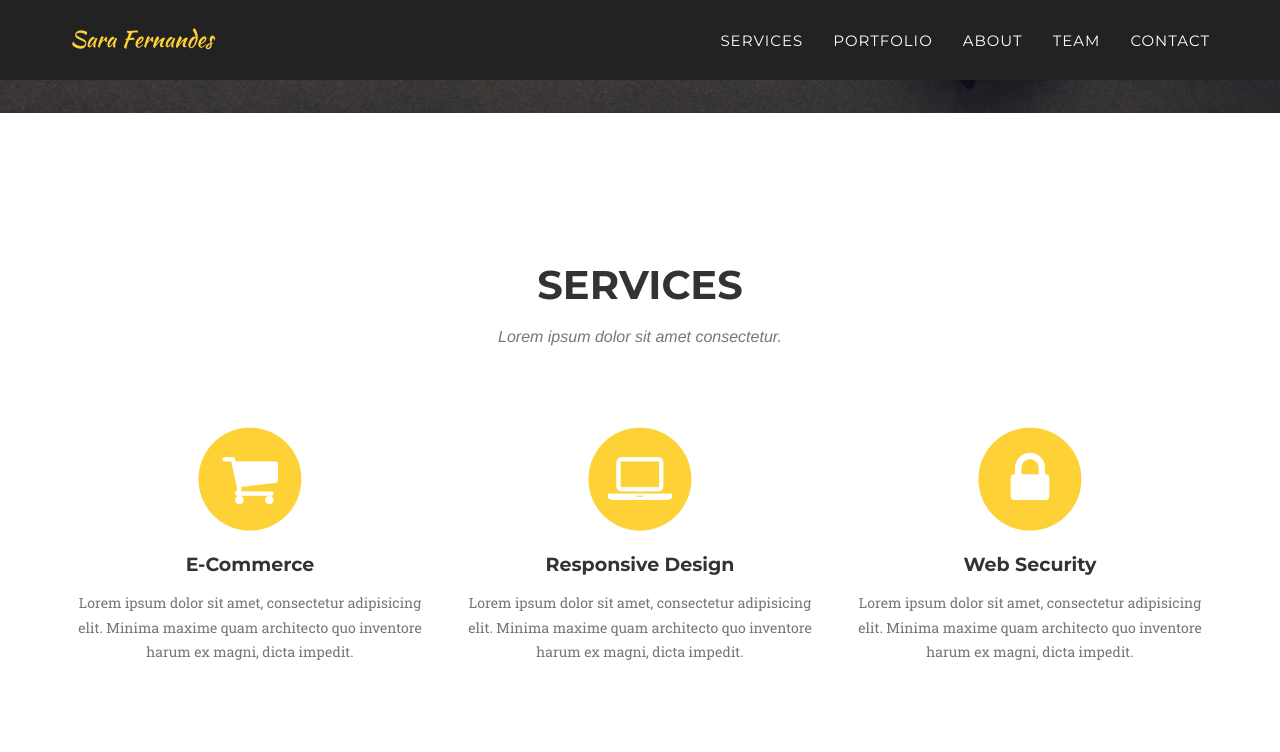
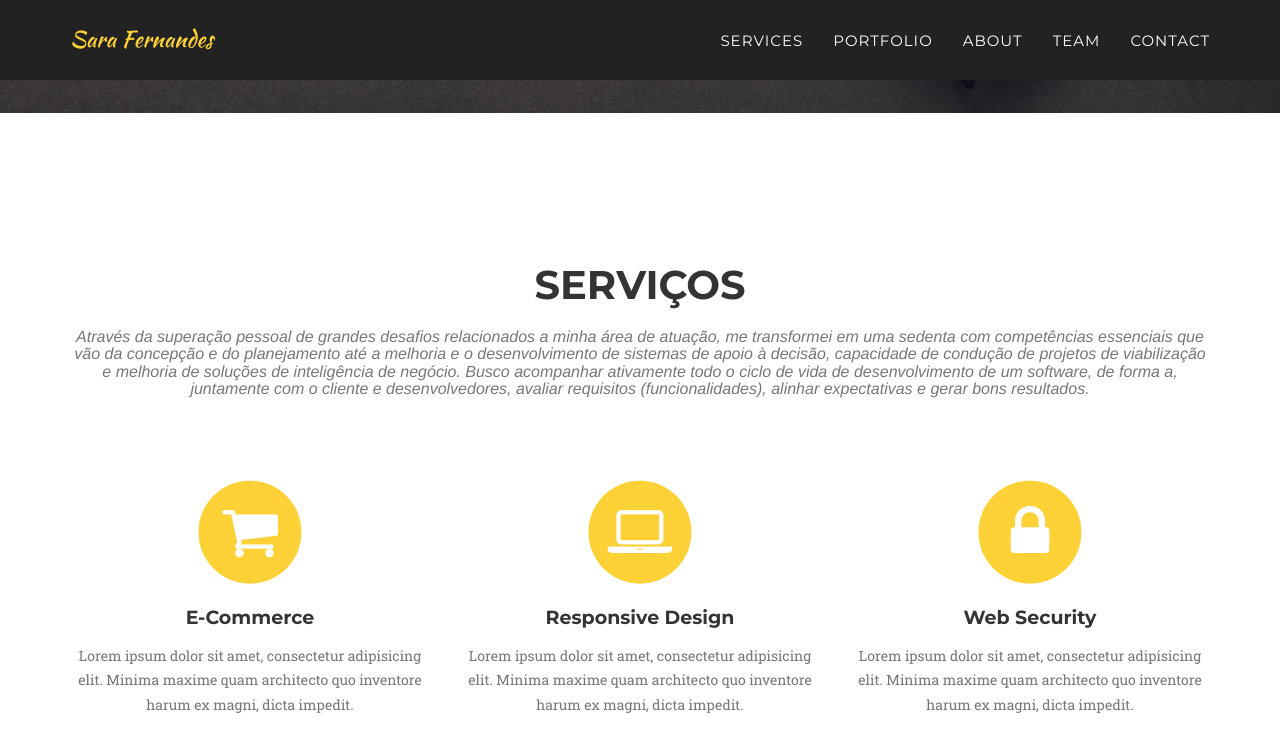
Before and after one commit to SaraFernandes/sarafernandes.github.io, a Jekyll site: the page built from index.html, in a window 1280 px wide and 900 px high, scrolled down 645 px. Shown: the top 752 px of the window. Built offline with Jekyll 4.4.1, drawn with Linux system fonts in a browser that asks for light colours; some web fonts are replaced.

Commit message:
Update services.html

```diff
--- a/_includes/services.html
+++ b/_includes/services.html
@@ -3,8 +3,9 @@
         <div class="container">
             <div class="row">
                 <div class="col-lg-12 text-center">
-                    <h2 class="section-heading">Services</h2>
-                    <h3 class="section-subheading text-muted">Lorem ipsum dolor sit amet consectetur.</h3>
+                    <h2 class="section-heading">Serviços</h2>
+                    <h3 class="section-subheading text-muted">
+Através da superação pessoal de grandes desafios relacionados a minha área de atuação, me transformei em uma sedenta com competências essenciais que vão da concepção e do planejamento até a melhoria e o desenvolvimento de sistemas de apoio à decisão, capacidade de condução de projetos de viabilização e melhoria de soluções de inteligência de negócio. Busco acompanhar ativamente todo o ciclo de vida de desenvolvimento de um software, de forma a, juntamente com o cliente e desenvolvedores, avaliar requisitos (funcionalidades), alinhar expectativas e gerar bons resultados.</h3>
                 </div>
             </div>
             <div class="row text-center">
```
